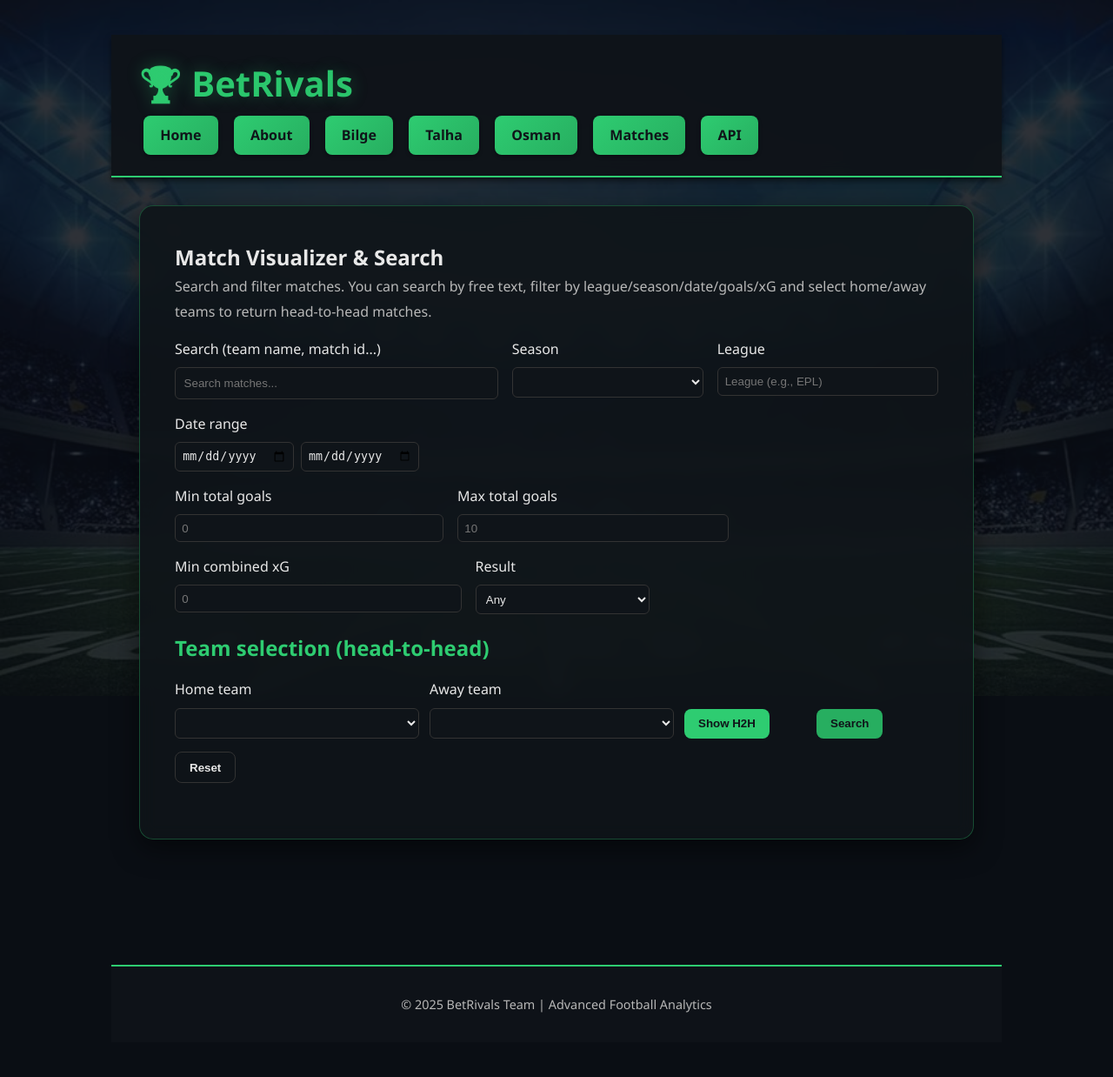
After one commit to TalhaMudo/BetRivals, a Flask app: page /matches in a window 1280 px wide. The commit adds this page. Shown: the whole page at 87% size. Run offline with Flask 3, Linux system fonts and the light colour scheme; lists and menus that the app fills with data are empty; parts of the project's set-up code (start-up, migrations or seed data) failed here and were passed over.

Commit message:
database creation added (if there is not), skeleton for matches page and matches api is developed. page renamed

```diff
--- a/app.py
+++ b/app.py
@@ -1,9 +1,11 @@
 from flask import Flask, render_template, jsonify, request, redirect, url_for
 import os
+import logging
 from dotenv import load_dotenv
 from utils import DatabaseConnector
 
 load_dotenv()
+logger = logging.getLogger(__name__)
 SECRET_KEY = os.getenv("secret_key", "bet-rivals-bostanXXX")
 
 app = Flask(__name__, template_folder='main/templates', static_folder='main/static')
@@ -40,10 +42,10 @@ def osman():
     """Osman sayfası"""
     return render_template("osman.html", title="Osman")
 
-@app.route("/abdullah")
-def abdullah():
-    """Abdullah sayfası"""
-    return render_template("abdullah.html", title="Abdullah")
+@app.route("/matches")
+def matches():
+    """Matches sayfası"""
+    return render_template("matches.html", title="matches")
 
 @app.route("/api")
 def api_data():
@@ -51,6 +53,34 @@ def api_data():
     return jsonify({"message": "API endpoint", "status": "ok"})
 
 
+@app.route("/api/matches", methods=['POST'])
+def api_matches():
+    """execute query and return matches filtered by supplied JSON filters."""
+    filters = request.get_json(silent=True) or {}
+
+    sql = [
+        # query here
+    ]
+    params = []
+
+    if filters.get('team_home'):
+        sql.append("AND mi.team_h = %s")
+        params.append(filters['team_home'])
+
+    if filters.get('team_away'):
+        sql.append("AND mi.team_a = %s")
+        params.append(filters['team_away'])
+
+    # others filters
+
+    query = " ".join(sql)
+
+    try:
+        matches = db.execute_query(query, params=params)
+        return jsonify({"matches": matches or []})
+    except Exception as e:
+        logger.exception("Error fetching matches: %s", e)
+        return jsonify({"error": "Database error", "matches": []}), 500
 
 
 # -------------------------------------------------
--- /dev/null
+++ b/main/static/matches.js
@@ -0,0 +1,61 @@
+// Matches page functionality
+
+// js codes for matches.html
+
+function parseDate(d) {
+    return d ? new Date(d) : null;
+}
+
+// this function will return matches based on filters
+async function fetchMatches(filters) { // filters will affect the sql query
+    const res = await fetch('/api/matches', {
+        method: 'POST',
+        headers: { 'Content-Type': 'application/json' },
+        body: JSON.stringify(filters)
+    });
+
+    if (!res.ok) {
+        throw new Error(`HTTP error! status: ${res.status}`);
+    }
+
+    const data = await res.json();
+    return data.matches || [];
+}
+
+function renderTable(matches) {
+    // Rendering the matches into the results table
+}
+
+function collectFilters() {
+    return {
+        q: document.getElementById('q').value.trim(),
+        season: document.getElementById('season').value,
+        league: document.getElementById('league').value.trim(),
+        date_from: document.getElementById('date_from').value,
+        date_to: document.getElementById('date_to').value,
+        min_goals: document.getElementById('min_goals').value,
+        max_goals: document.getElementById('max_goals').value,
+        min_xg: document.getElementById('min_xg').value,
+        isResult: document.getElementById('is_result').value,
+        team_home: document.getElementById('team_home').value,
+        team_away: document.getElementById('team_away').value
+    };
+}
+
+async function doSearch() {
+    try {
+        const filters = collectFilters();
+        const matches = await fetchMatches(filters);
+        renderTable(matches);
+    } catch (error) {
+        console.error('Search failed:', error);
+        document.getElementById('results').innerHTML =
+            '<p class="error">Error loading matches. Please try again.</p>';
+    }
+}
+
+// Event Listeners will be added below
+
+// bunun gibi
+
+// document.getElementById('search_button').addEventListener('click', doSearch);
--- a/main/templates/abdullah.html
+++ /dev/null
@@ -1,5 +0,0 @@
-{% extends "base.html" %}
-{% block content %}
-<h2>Form Example</h2>
-<p>This is a placeholder form page. Add your form implementation here.</p>
-{% endblock %}
--- a/main/templates/base.html
+++ b/main/templates/base.html
@@ -277,7 +277,7 @@
                 <a href="{{ url_for('bilge') }}">Bilge</a>
                 <a href="{{ url_for('talha') }}">Talha</a>
                 <a href="{{ url_for('osman') }}">Osman</a>
-                <a href="{{ url_for('abdullah') }}">Abdullah</a>
+                <a href="{{ url_for('matches') }}">Matches</a>
                 <a href="{{ url_for('api_data') }}">API</a>
             </nav>
         </div>
--- /dev/null
+++ b/main/templates/matches.html
@@ -0,0 +1,92 @@
+{% extends "base.html" %}
+
+{% block head %}
+<link rel="stylesheet" href="{{ url_for('static', filename='matches.css') }}">
+{% endblock %}
+
+{% block content %}
+<section class="content-section">
+  <h2>Match Visualizer & Search</h2>
+  <p class="description">Search and filter matches. You can search by free text, filter by league/season/date/goals/xG and select home/away teams to return head-to-head matches.</p>	<div class="controls" style="display:flex;gap:1rem;flex-wrap:wrap;margin-top:1rem;">
+		<div style="flex:1;min-width:260px;">
+			<label for="q">Search (team name, match id...)</label>
+			<input id="q" type="search" placeholder="Search matches..." style="width:100%;padding:0.6rem;border-radius:6px;border:1px solid #333;background:#0f1419;color:#e8e8e8;margin-top:0.5rem;" />
+		</div>
+
+		<div style="min-width:220px;">
+			<label for="season">Season</label>
+			<select id="season" style="width:100%;padding:0.5rem;margin-top:0.5rem;background:#0f1419;color:#e8e8e8;border-radius:6px;border:1px solid #333;"></select>
+		</div>
+
+		<div style="min-width:220px;">
+			<label for="league">League</label>
+			<input id="league" placeholder="League (e.g., EPL)" style="width:100%;padding:0.5rem;margin-top:0.5rem;background:#0f1419;color:#e8e8e8;border-radius:6px;border:1px solid #333;" />
+		</div>
+
+		<div style="min-width:260px;">
+			<label>Date range</label>
+			<div style="display:flex;gap:0.5rem;margin-top:0.5rem;">
+				<input id="date_from" type="date" style="flex:1;padding:0.45rem;border-radius:6px;border:1px solid #333;background:#0f1419;color:#e8e8e8;" />
+				<input id="date_to" type="date" style="flex:1;padding:0.45rem;border-radius:6px;border:1px solid #333;background:#0f1419;color:#e8e8e8;" />
+			</div>
+		</div>
+	</div>
+
+	<div class="controls" style="display:flex;gap:1rem;flex-wrap:wrap;margin-top:1rem;">
+		<div style="min-width:200px;">
+			<label for="min_goals">Min total goals</label>
+			<input id="min_goals" type="number" min="0" placeholder="0" style="width:100%;padding:0.45rem;border-radius:6px;border:1px solid #333;background:#0f1419;color:#e8e8e8;margin-top:0.5rem;" />
+		</div>
+
+		<div style="min-width:200px;">
+			<label for="max_goals">Max total goals</label>
+			<input id="max_goals" type="number" min="0" placeholder="10" style="width:100%;padding:0.45rem;border-radius:6px;border:1px solid #333;background:#0f1419;color:#e8e8e8;margin-top:0.5rem;" />
+		</div>
+
+		<div style="min-width:200px;">
+			<label for="min_xg">Min combined xG</label>
+			<input id="min_xg" type="number" step="0.1" min="0" placeholder="0" style="width:100%;padding:0.45rem;border-radius:6px;border:1px solid #333;background:#0f1419;color:#e8e8e8;margin-top:0.5rem;" />
+		</div>
+
+		<div style="min-width:200px;">
+			<label for="is_result">Result</label>
+			<select id="is_result" style="width:100%;padding:0.45rem;border-radius:6px;border:1px solid #333;background:#0f1419;color:#e8e8e8;margin-top:0.5rem;">
+				<option value="">Any</option>
+				<option value="1">Final</option>
+				<option value="0">Not final</option>
+			</select>
+		</div>
+	</div>
+
+	<h3 style="margin-top:1.25rem;color:#2ecc71;">Team selection (head-to-head)</h3>
+	<div style="display:flex;gap:0.75rem;align-items:end;flex-wrap:wrap;">
+		<div style="flex:1;min-width:220px;">
+			<label for="team_home">Home team</label>
+			<select id="team_home" style="width:100%;padding:0.5rem;margin-top:0.5rem;background:#0f1419;color:#e8e8e8;border-radius:6px;border:1px solid #333;"></select>
+		</div>
+
+		<div style="flex:1;min-width:220px;">
+			<label for="team_away">Away team</label>
+			<select id="team_away" style="width:100%;padding:0.5rem;margin-top:0.5rem;background:#0f1419;color:#e8e8e8;border-radius:6px;border:1px solid #333;"></select>
+		</div>
+
+		<div style="min-width:140px;">
+			<button id="btn_team_headtohead" style="padding:0.6rem 1rem;border-radius:8px;border:none;background:#2ecc71;color:#0f1419;font-weight:700;cursor:pointer;margin-top:0.2rem;">Show H2H</button>
+		</div>
+
+		<div style="min-width:140px;">
+			<button id="btn_search" style="padding:0.6rem 1rem;border-radius:8px;border:none;background:#27ae60;color:#0f1419;font-weight:700;cursor:pointer;margin-top:0.2rem;">Search</button>
+		</div>
+
+		<div style="min-width:140px;">
+			<button id="btn_reset" style="padding:0.6rem 1rem;border-radius:8px;border:1px solid #333;background:transparent;color:#e8e8e8;font-weight:600;cursor:pointer;margin-top:0.2rem;">Reset</button>
+		</div>
+	</div>
+
+  <div id="results" style="margin-top:1.5rem;"></div>
+
+</section>
+
+<script src="{{ url_for('static', filename='matches.js') }}"></script>
+
+{% endblock %}
```
Also changed, not shown: main/static/matches.css (added, +134 -0 lines), utils.py (+64 -19 lines).
